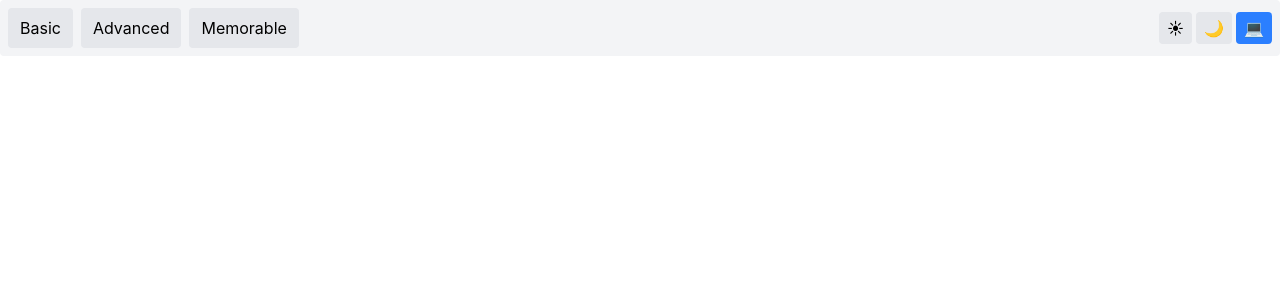
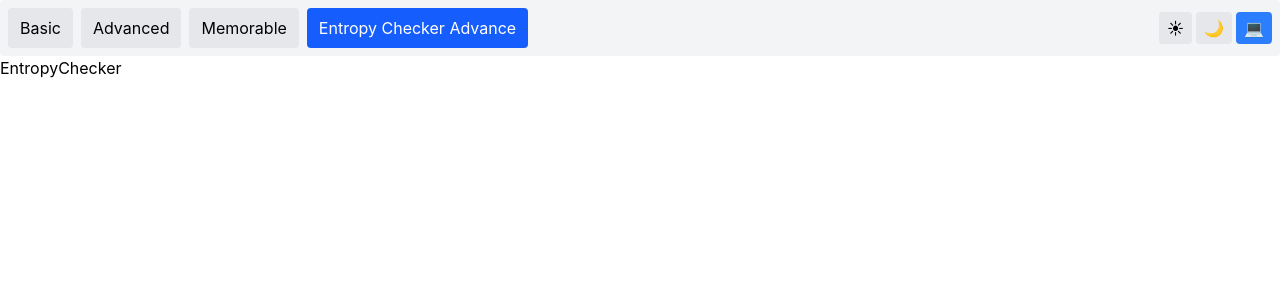
Before and after one commit to animeshmaiti/password-gen, a React (Vite) app: page /entropy in a window 1280 px wide. Shown: the top 300 px of the page. Built offline with nearby package versions, Linux system fonts and the light colour scheme.

Commit message:
entropy calc

```diff
--- a/src/App.jsx
+++ b/src/App.jsx
@@ -5,6 +5,7 @@ import Basic from "./components/pages/Basic";
 import Advanced from "./components/pages/Advanced";
 import Memorable from "./components/pages/Memorable";
 import "./App.css";
+import EntropyChecker from "./components/pages/EntropyChecker";
 
 function App() {
   const [theme, setTheme] = useState("system");
@@ -61,6 +62,7 @@ function App() {
         <Route path="/" element={<Basic />} />
         <Route path="/advanced" element={<Advanced />} />
         <Route path="/memorable" element={<Memorable />} />
+        <Route path="/entropy" element={<EntropyChecker />} />
       </Routes>
     </div>
   );
--- a/src/components/NavBar.jsx
+++ b/src/components/NavBar.jsx
@@ -30,6 +30,9 @@ const NavBar = ({ theme, setTheme }) => {
           </NavLink>
           <NavLink to="/memorable" className={linkClass}>
             Memorable
+          </NavLink>
+          <NavLink to="/entropy" className={linkClass}>
+            Entropy Checker Advance
           </NavLink>
         </div>
 
@@ -98,6 +101,13 @@ const NavBar = ({ theme, setTheme }) => {
           >
             Memorable
           </NavLink>
+          <NavLink
+            to="/entropy"
+            className={linkClass}
+            onClick={() => setOpen(false)}
+          >
+            Entropy Checker Advance
+          </NavLink>
         </div>
       </div>
     </div>
--- /dev/null
+++ b/src/components/pages/EntropyChecker.jsx
@@ -0,0 +1,9 @@
+import React from 'react'
+
+const EntropyChecker = () => {
+  return (
+    <div>EntropyChecker</div>
+  )
+}
+
+export default EntropyChecker
```
